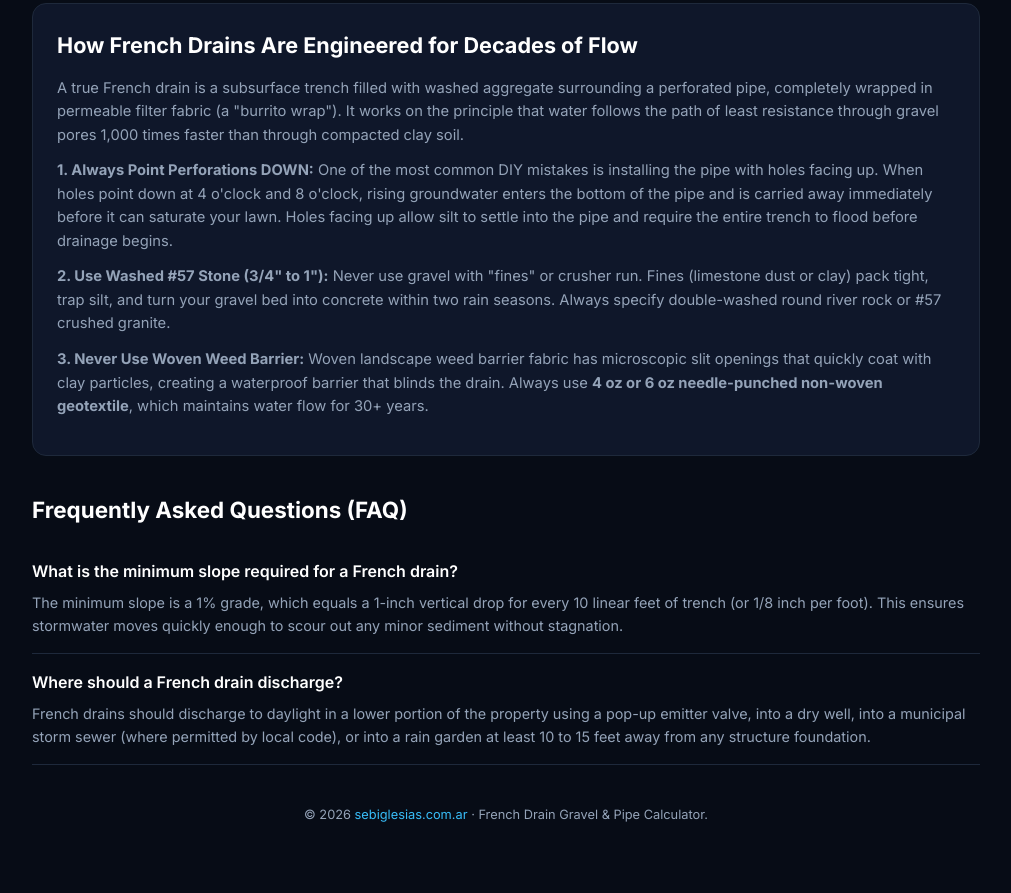
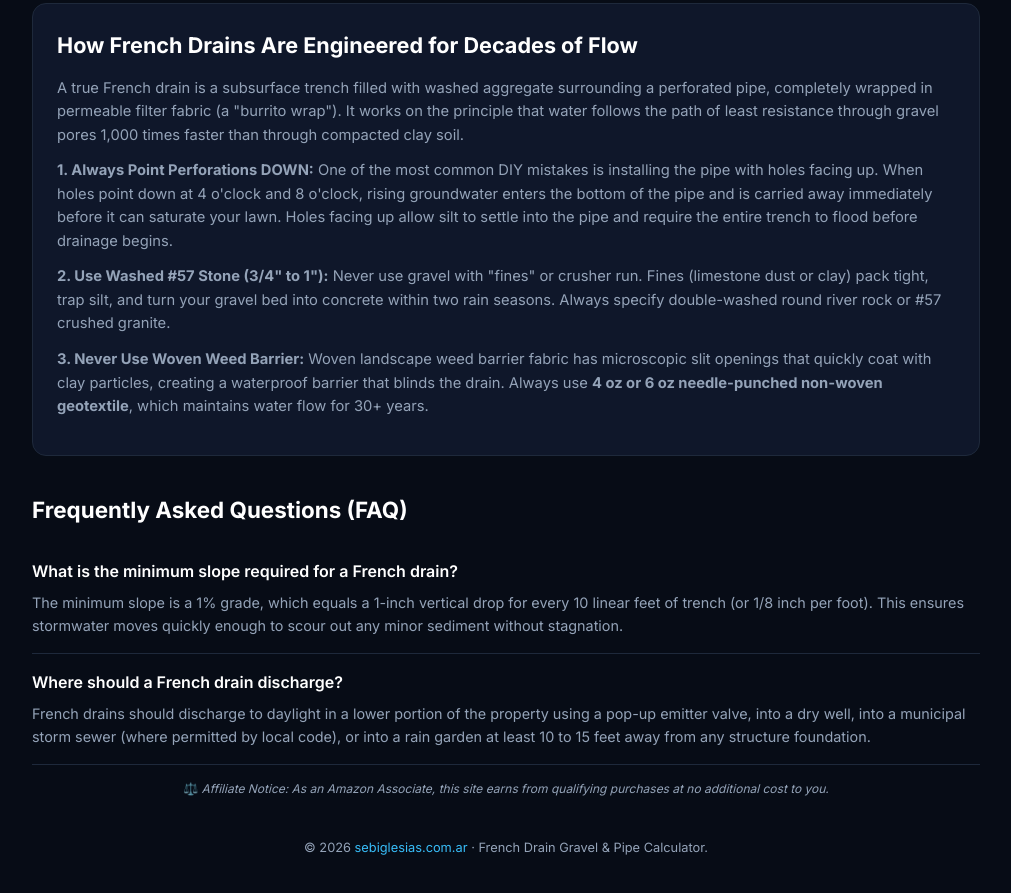
Before and after one commit to sebiglesias/french-drain-calculator, a plain HTML site: page index.html in a window 1280 px wide. Shown: the part 1429-2322 px from the top of the page, without its empty margins (134-1145 px from the left). Drawn offline with Linux system fonts and the light colour scheme.

Commit message:
fix(compliance): add FTC Amazon Associate affiliate disclosure

```diff
--- a/index.html
+++ b/index.html
@@ -258,6 +258,9 @@
         <div class="faq-q">Where should a French drain discharge?</div>
         <div class="faq-a">French drains should discharge to daylight in a lower portion of the property using a pop-up emitter valve, into a dry well, into a municipal storm sewer (where permitted by local code), or into a rain garden at least 10 to 15 feet away from any structure foundation.</div>
       </div>
+      <p style="font-size:0.75rem; color:#94a3b8; margin-top:14px; margin-bottom:0; text-align:center;">
+        ⚖️ <em>Affiliate Notice: As an Amazon Associate, this site earns from qualifying purchases at no additional cost to you.</em>
+      </p>
     </section>
 
     <!-- Bottom AdSense Banner -->
```
